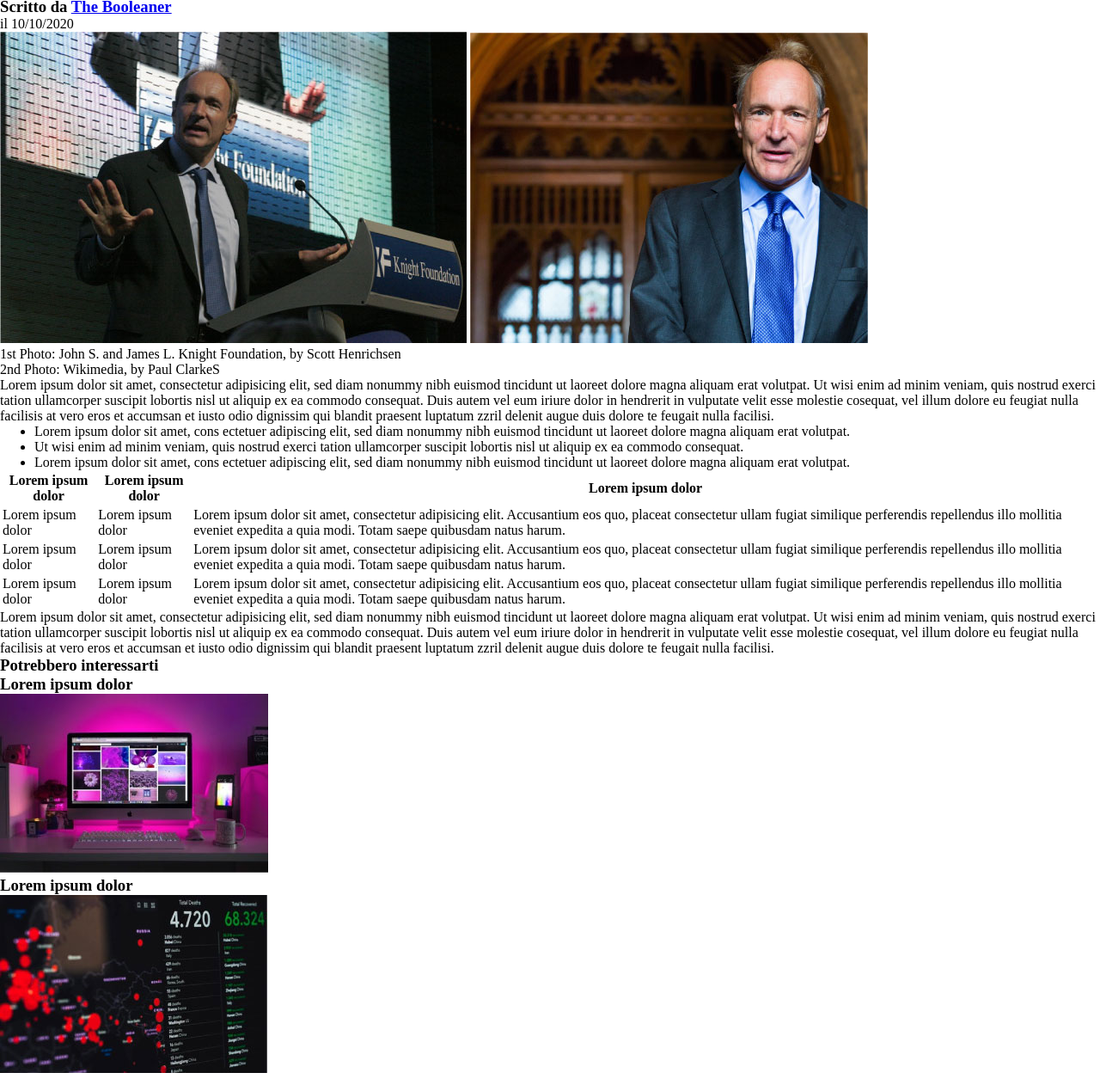
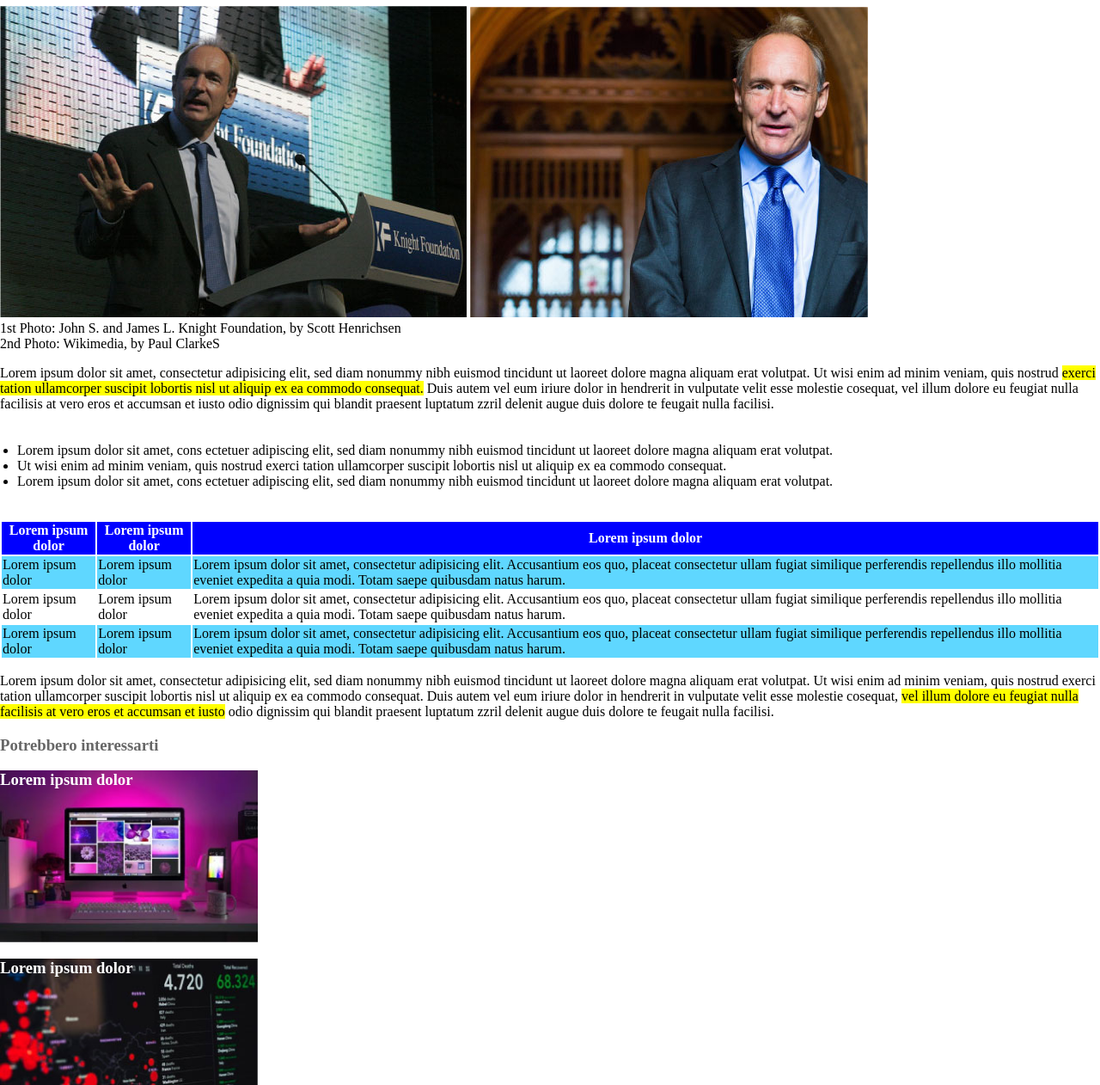
Before and after one commit to alessandrolongo99/html-css-booleaner, a plain HTML site: page index.html in a window 1280 px wide. Shown: the part 369-1631 px from the top of the page at 86% size. Drawn offline with Linux system fonts and the light colour scheme.

Commit message:
prima versione finale

```diff
--- a/css/style.css
+++ b/css/style.css
@@ -1,8 +1,69 @@
-*{
+body, .info{
     margin: 0;
 }
 
 .logo{
+    height: 180px;
     background-image: url("../img/pattern.png");
     background-color: blue;
 }
+
+div > img{
+    margin-top: 70px;
+    height: 100px;
+}
+
+h1{
+    margin-top: 20px;
+    margin-bottom: 0px;
+    font-size: 50px;
+}
+
+.info, footer > h3{
+    color: rgba(0, 0, 0, 0.6);
+}
+
+a{
+    text-decoration: none;
+}
+
+a:visited{
+    color:rgb(95, 215, 255);
+}
+
+.foto{
+    margin-top: 20px;
+}
+
+ul{
+    padding: 20px;
+}
+
+thead{
+    padding: 0px;
+    color: white;
+    background-color: blue;
+}
+
+.colorata{
+    background-color:rgb(95, 215, 255);
+}
+
+span{
+    background-color: yellow;
+}
+
+.monitor{
+    background-image: url("../img/monitor.jpg");
+}
+
+.graph{
+    background-image: url("../img/graph.jpg");
+}
+
+div > h3{
+    color: white;
+    height: 200px;
+    background-size: contain;
+    background-repeat: no-repeat;
+}
--- a/index.html
+++ b/index.html
@@ -15,8 +15,8 @@
 
     <header>
         <h1>Internet deve essere al servizio del "bene pubblico": il manifesto di Tim Berners-Lee</h1>
-        <h3>Scritto da <a href="https://www.google.it/">The Booleaner</a></h3>
-        <div>il 10/10/2020</div>
+        <h3 class="info">Scritto da <a href="https://www.google.it/">The Booleaner</a></h3>
+        <div class="info">il 10/10/2020</div>
         <section class="foto">
             <img src="img/tim-1.jpg" alt="tim1">
             <img src="img/tim-2.jpg" alt="tim2">
@@ -26,7 +26,7 @@
     </header>
 
     <main>
-        <p>Lorem ipsum dolor sit amet, consectetur adipisicing elit, sed diam nonummy nibh euismod tincidunt ut laoreet dolore magna aliquam erat volutpat. Ut wisi enim ad minim veniam, quis nostrud exerci tation ullamcorper suscipit lobortis nisl ut aliquip ex ea commodo consequat. Duis autem vel eum iriure dolor in hendrerit in vulputate velit esse molestie cosequat, vel illum dolore eu feugiat nulla facilisis at vero eros et accumsan et iusto odio dignissim qui blandit praesent luptatum zzril delenit augue duis dolore te feugait nulla facilisi.</p>
+        <p>Lorem ipsum dolor sit amet, consectetur adipisicing elit, sed diam nonummy nibh euismod tincidunt ut laoreet dolore magna aliquam erat volutpat. Ut wisi enim ad minim veniam, quis nostrud <span>exerci tation ullamcorper suscipit lobortis nisl ut aliquip ex ea commodo consequat.</span> Duis autem vel eum iriure dolor in hendrerit in vulputate velit esse molestie cosequat, vel illum dolore eu feugiat nulla facilisis at vero eros et accumsan et iusto odio dignissim qui blandit praesent luptatum zzril delenit augue duis dolore te feugait nulla facilisi.</p>
         <ul>
             <li>Lorem ipsum dolor sit amet, cons ectetuer adipiscing elit, sed diam nonummy nibh euismod tincidunt ut laoreet dolore magna aliquam erat volutpat.</li>
             <li>Ut wisi enim ad minim veniam, quis nostrud exerci tation ullamcorper suscipit lobortis nisl ut aliquip ex ea commodo consequat.</li>
@@ -43,7 +43,7 @@
             </thead>
 
             <tbody>
-                <tr>
+                <tr class="colorata">
                     <td>Lorem ipsum dolor</td>
                     <td>Lorem ipsum dolor</td>
                     <td>Lorem ipsum dolor sit amet, consectetur adipisicing elit. Accusantium eos quo, placeat consectetur ullam fugiat similique perferendis repellendus illo mollitia eveniet expedita a quia modi. Totam saepe quibusdam natus harum.</td>
@@ -53,7 +53,7 @@
                     <td>Lorem ipsum dolor</td>
                     <td>Lorem ipsum dolor sit amet, consectetur adipisicing elit. Accusantium eos quo, placeat consectetur ullam fugiat similique perferendis repellendus illo mollitia eveniet expedita a quia modi. Totam saepe quibusdam natus harum.</td>
                 </tr>
-                <tr>
+                <tr class="colorata">
                     <td>Lorem ipsum dolor</td>
                     <td>Lorem ipsum dolor</td>
                     <td>Lorem ipsum dolor sit amet, consectetur adipisicing elit. Accusantium eos quo, placeat consectetur ullam fugiat similique perferendis repellendus illo mollitia eveniet expedita a quia modi. Totam saepe quibusdam natus harum.</td>
@@ -61,15 +61,15 @@
             </tbody>
         </table>
 
-        <p>Lorem ipsum dolor sit amet, consectetur adipisicing elit, sed diam nonummy nibh euismod tincidunt ut laoreet dolore magna aliquam erat volutpat. Ut wisi enim ad minim veniam, quis nostrud exerci tation ullamcorper suscipit lobortis nisl ut aliquip ex ea commodo consequat. Duis autem vel eum iriure dolor in hendrerit in vulputate velit esse molestie cosequat, vel illum dolore eu feugiat nulla facilisis at vero eros et accumsan et iusto odio dignissim qui blandit praesent luptatum zzril delenit augue duis dolore te feugait nulla facilisi.</p>
+        <p>Lorem ipsum dolor sit amet, consectetur adipisicing elit, sed diam nonummy nibh euismod tincidunt ut laoreet dolore magna aliquam erat volutpat. Ut wisi enim ad minim veniam, quis nostrud exerci tation ullamcorper suscipit lobortis nisl ut aliquip ex ea commodo consequat. Duis autem vel eum iriure dolor in hendrerit in vulputate velit esse molestie cosequat, <span>vel illum dolore eu feugiat nulla facilisis at vero eros et accumsan et iusto</span> odio dignissim qui blandit praesent luptatum zzril delenit augue duis dolore te feugait nulla facilisi.</p>
     </main>
 
     <footer>
         <h3>Potrebbero interessarti</h3>
-        <h3>Lorem ipsum dolor</h3>
-        <img src="img\monitor.jpg" alt="monitor">
-        <h3>Lorem ipsum dolor</h3>
-        <img src="img\graph.jpg" alt="graph">
+        <div>
+            <h3 class="monitor">Lorem ipsum dolor</h3>
+            <h3 class="graph">Lorem ipsum dolor</h3>
+        </div>
     </footer>
 </body>
 </html>
```
